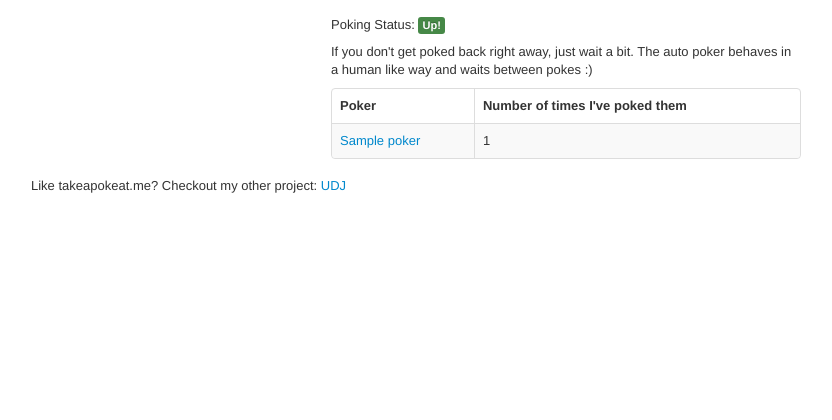
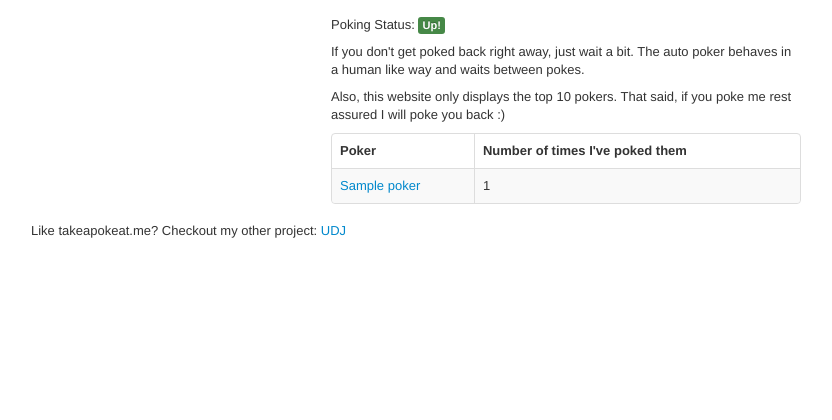
Before and after one commit to hsingh23/derpoker, a Django app: template pokeviewer/templates/home.html in a window 1280 px wide. Shown: the part 321-741 px from the top of the page, without its empty margins (24-856 px from the left). Run offline with Django 3.2, Linux system fonts and the light colour scheme; the template is opened without the code that fills it: most values are stand-ins (such as "Sample title", 1, 10 or a date in 2020); parts of the project's set-up code (start-up, migrations or seed data) failed here and were passed over; some libraries are stand-ins or nearby versions.

Commit message:
Added information about how we only show the top X pokers.

```diff
--- a/pokeviewer/templates/home.html
+++ b/pokeviewer/templates/home.html
@@ -50,7 +50,8 @@
       <div class="row">
         <div class="offset3 span5">
           <p>Poking Status: <span class="label label-success">Up!</span></p>
-          <p>If you don't get poked back right away, just wait a bit. The auto poker behaves in a human like way and waits between pokes :)</p>
+          <p>If you don't get poked back right away, just wait a bit. The auto poker behaves in a human like way and waits between pokes.</p>
+          <p>Also, this website only displays the top {{ max_pokers }} pokers. That said, if you poke me rest assured I will poke you back :)
           <table class="table table-striped table-bordered">
             <thead>
               <tr>
--- a/pokeviewer/views.py
+++ b/pokeviewer/views.py
@@ -30,5 +30,8 @@ def home(request):
 
   return render_to_response(
     'home.html',
-    {'pokers' : pokers },
+    {
+      'pokers' : pokers,
+      'max_pokers' : str(MAX_POKES_SHOW)
+    },
     context_instance=RequestContext(request))
```
